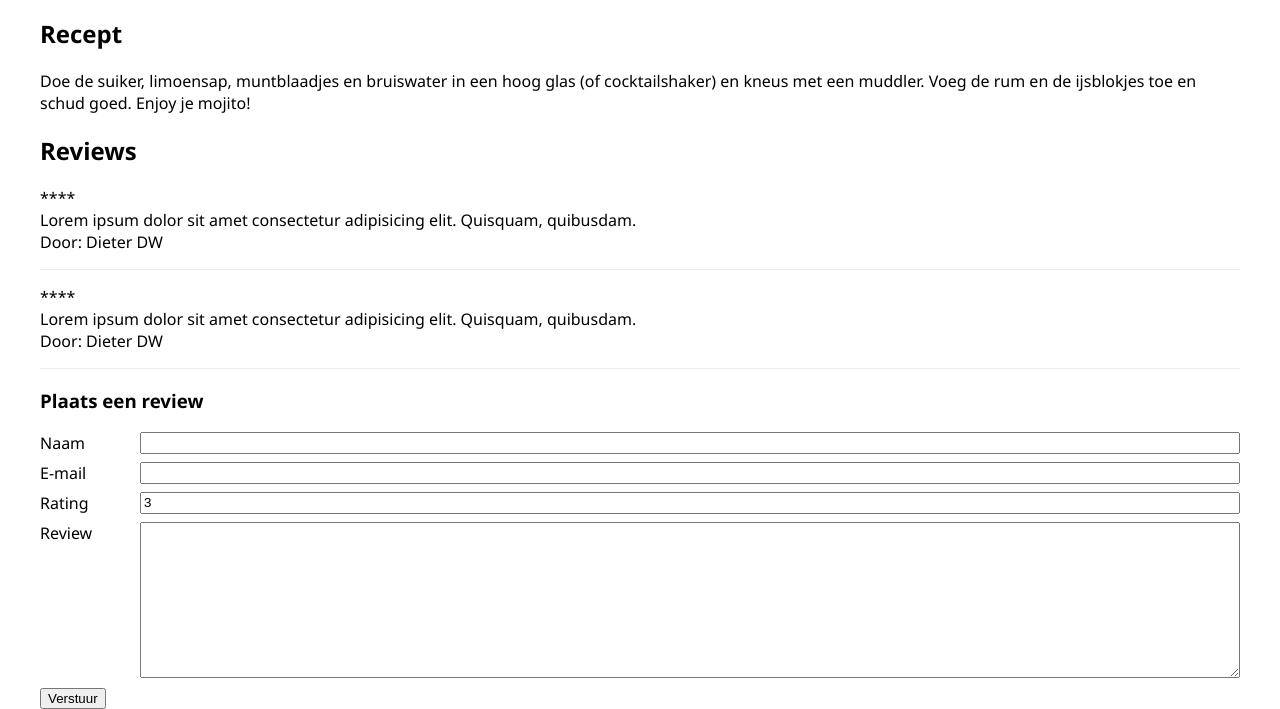
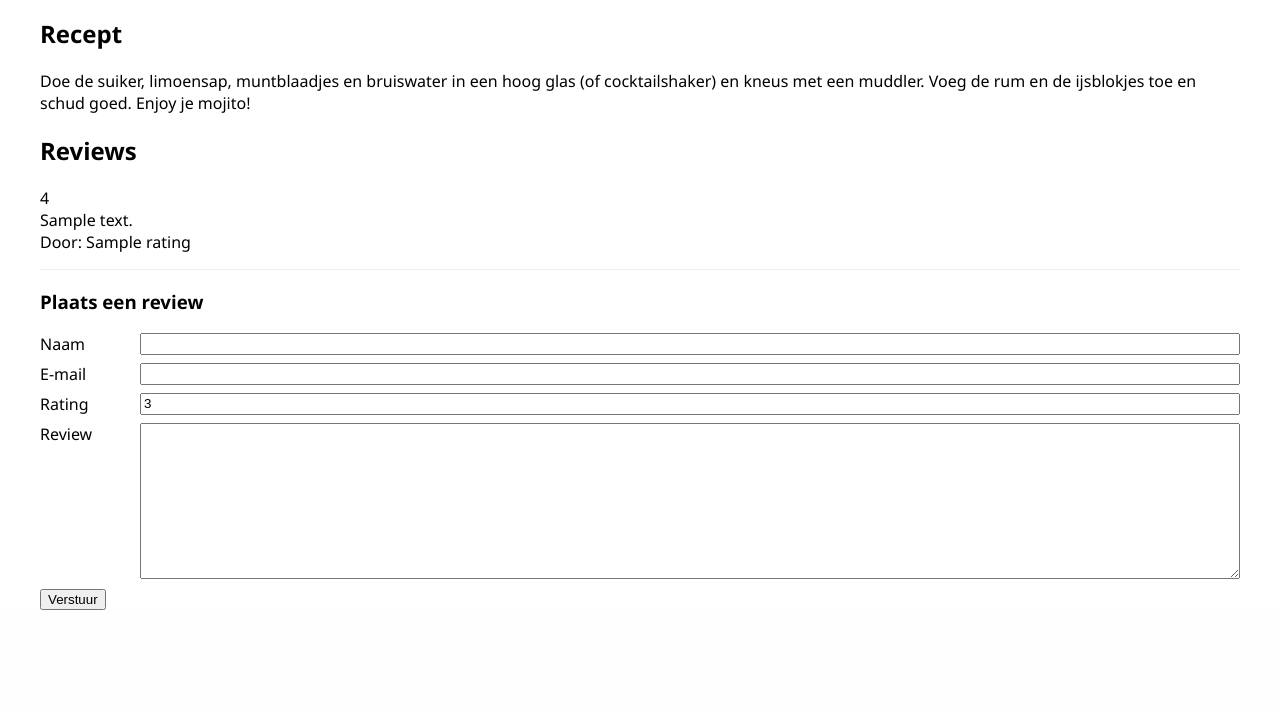
Before and after one commit to gdmgent-siebedegelas-2004/webdevelopment, a PHP site: page /detail.php?cocktail_id=1 in a window 1280 px wide. Shown: the part 1190-1899 px from the top of the page. After the commit the page ends 1800 px from the top, so only its background shows below. Run offline with PHP 8.4, Linux system fonts and the light colour scheme; data comes from the database, SQL or seed files in the repository; tables that the repository leaves empty hold one stand-in row (values such as "Sample post").

Commit message:
goodnight

```diff
--- a/CocktailStartBAD/detail.php
+++ b/CocktailStartBAD/detail.php
@@ -26,6 +26,15 @@
     $statement->bindParam(':q_id', $q_id);
     $statement->execute();
     $ingredients = $statement->fetchAll(PDO::FETCH_OBJ);
+
+    $sql = 'SELECT * FROM ratings WHERE cocktail_id = :q_id';
+
+$stmnt = $db->prepare($sql);
+//execute
+$stmnt->bindParam(':q_id', $q_id);
+$stmnt->execute();
+//fetchall
+$reviews = $stmnt->fetchAll(PDO::FETCH_OBJ);
     ?>
 <!DOCTYPE html>
 <html lang="en">
@@ -54,16 +63,11 @@
     <h2>Recept</h2>
     Doe de suiker, limoensap, muntblaadjes en bruiswater in een hoog glas (of cocktailshaker) en kneus met een muddler. Voeg de rum en de ijsblokjes toe en schud goed. Enjoy je mojito!
     <h2>Reviews</h2>
-    <div class="review">
-        <div class="rating">****</div>
-        <div class="text">Lorem ipsum dolor sit amet consectetur adipisicing elit. Quisquam, quibusdam.</div>
-        <div class="user">Door: Dieter DW</div>
-    </div>
-    <div class="review">
-        <div class="rating">****</div>
-        <div class="text">Lorem ipsum dolor sit amet consectetur adipisicing elit. Quisquam, quibusdam.</div>
-        <div class="user">Door: Dieter DW</div>
-    </div>
+    <?php
+        foreach ($reviews as $review) {
+            include __DIR__ . '/includes/review-item.php';
+        }
+        ?>
     <h3>Plaats een review</h3>
     <form method="POST" action="post_review.php">
         <label>
--- /dev/null
+++ b/CocktailStartBAD/includes/review-item.php
@@ -0,0 +1,11 @@
+<div class="review">
+    <div class="rating">
+        <?= $review->rating ?>
+    </div>
+    <div class="text">
+        <?= $review->comment ?>
+    </div>
+    <div class="user">Door:
+        <?= $review->name ?>
+    </div>
+</div>
```
